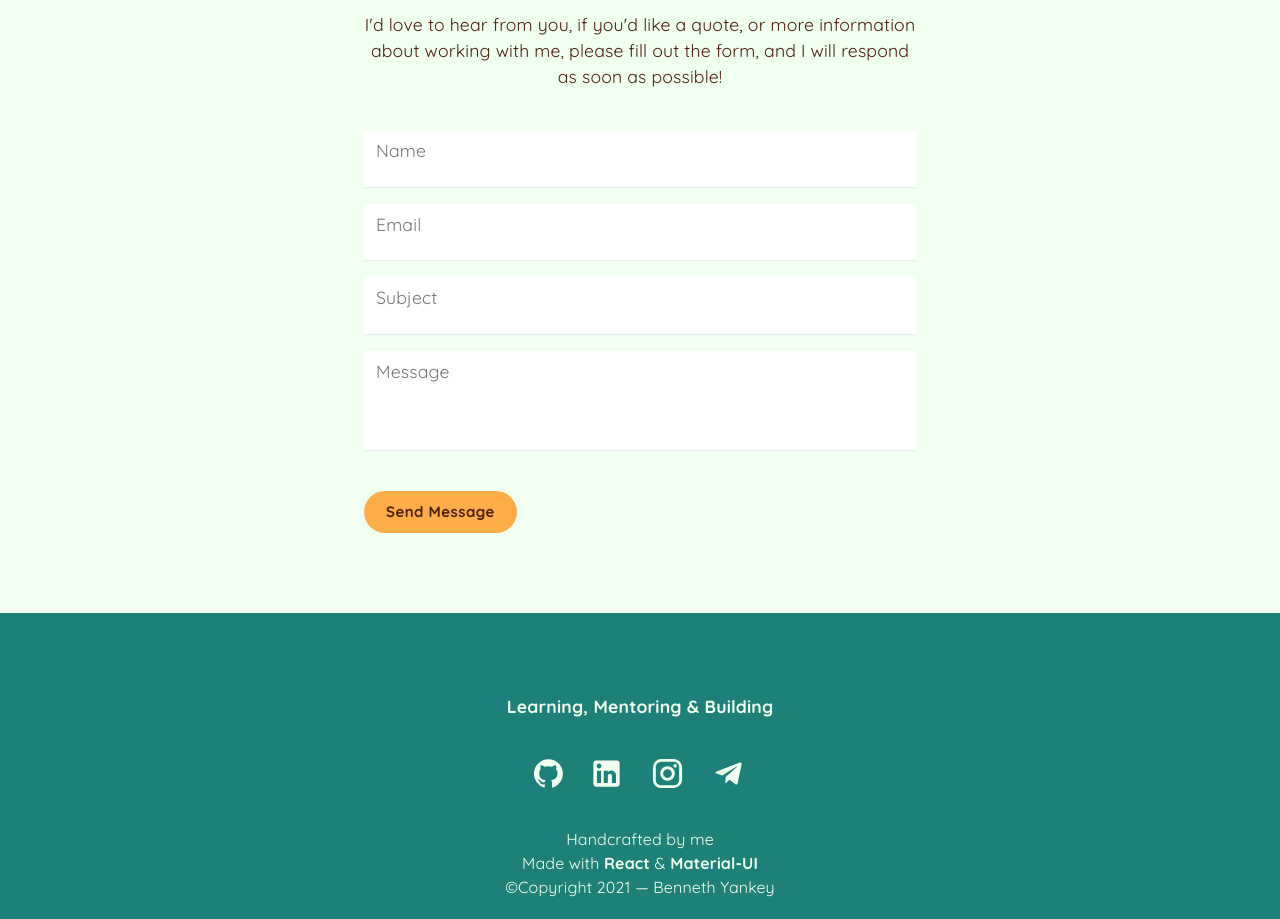
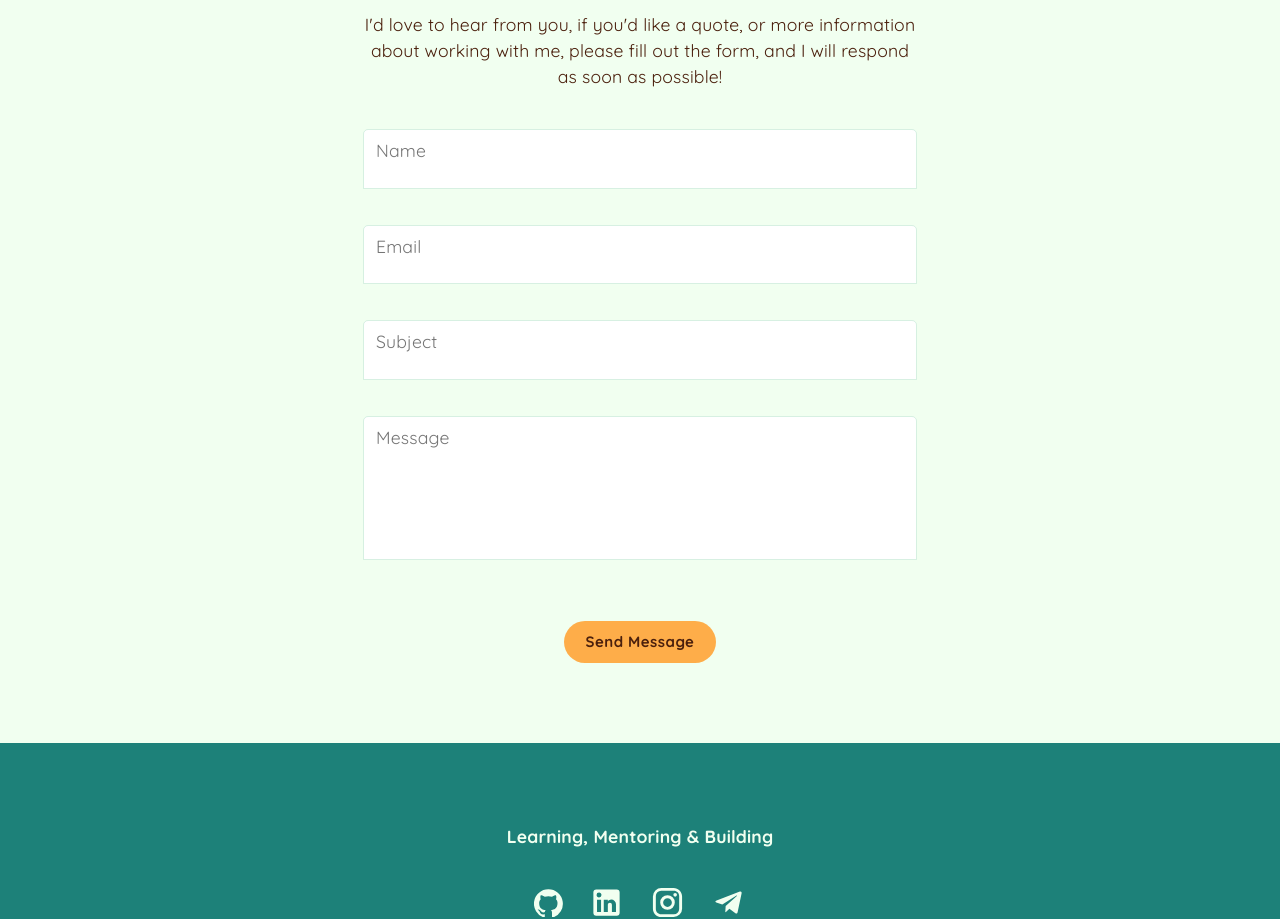
Before and after one commit to papayankey/bennethyankey, a React (Create React App) app: page / in a window 1280 px wide. Shown: the part 3080-3999 px from the top of the page. Built offline with nearby package versions, Linux system fonts and the light colour scheme.

Commit message:
chore: extract email service and styles

```diff
--- a/src/App/components/Contact/Form.tsx
+++ b/src/App/components/Contact/Form.tsx
@@ -1,88 +1,127 @@
+// react
+import { useState } from 'react';
+
 // material components
 import TextField from '@material-ui/core/TextField';
 import Button from '@material-ui/core/Button';
+import Typography from '@material-ui/core/Typography';
 
-// material utils
-import { makeStyles, createStyles, Theme } from '@material-ui/core';
+// components
+import { useForm } from 'react-hook-form';
+import * as yup from 'yup';
+import { yupResolver } from '@hookform/resolvers/yup';
+import { emailService } from './emailService';
 
 // styles
-const useStyles = makeStyles((theme: Theme) =>
-  createStyles({
-    form: {
-      textAlign: 'left',
-    },
-    button: {
-      marginTop: theme.spacing(4),
-    },
-    textField: {
-      '& .MuiFilledInput-root:hover, & .MuiFilledInput-root.Mui-focused': {
-        backgroundColor: theme.palette.primary.light,
-      },
-      '& .MuiFilledInput-underline::before': {
-        borderBottom: `1px solid #1d81791f`,
-      },
-    },
-  })
-);
+import { useStyles } from './styles';
+
+export type FormData = {
+  name: string;
+  email: string;
+  subject: string;
+  message: string;
+};
+
+// validation schema
+const schema = yup.object().shape({
+  name: yup.string().required(),
+  email: yup.string().email().required(),
+  subject: yup.string().required(),
+  message: yup.string().required(),
+});
 
 function Form() {
+  const { handleSubmit, register, errors, reset } = useForm<FormData>({
+    defaultValues: {
+      name: '',
+      email: '',
+      subject: '',
+      message: '',
+    },
+    resolver: yupResolver(schema),
+  });
+  const [isSubmitting, setIsSubmitting] = useState<boolean>(false);
   const classes = useStyles();
 
+  const onSubmit = handleSubmit(data => {
+    emailService(data, setIsSubmitting, reset);
+  });
+
   return (
-    <form className={classes.form}>
+    <form onSubmit={onSubmit} className={classes.form}>
       <TextField
+        inputRef={register}
         className={classes.textField}
         variant="filled"
-        hiddenLabel
         label="Name"
-        type="text"
         name="name"
         placeholder="Enter your name"
-        inputProps={{ 'aria-placeholder': 'Your Name', 'aria-label': 'name' }}
+        error={errors.name && true}
+        inputProps={{
+          'aria-placeholder': 'enter your name',
+          'aria-label': 'name',
+        }}
       />
+      <Typography variant="body2" className={classes.helperText}>
+        {errors.name?.message ?? ''}
+      </Typography>
       <TextField
+        inputRef={register}
         className={classes.textField}
         variant="filled"
-        hiddenLabel
         label="Email"
-        type="email"
         name="email"
-        placeholder="example@gmail.com"
+        placeholder="Enter your email"
+        error={errors.email && true}
         inputProps={{
-          'aria-placeholder': 'Email Address',
+          'aria-placeholder': 'example@gmail.com',
           'aria-label': 'email',
         }}
       />
+      <Typography variant="body2" className={classes.helperText}>
+        {errors.email?.message ?? ''}
+      </Typography>
       <TextField
+        inputRef={register}
         className={classes.textField}
         variant="filled"
-        hiddenLabel
         label="Subject"
-        type="text"
         name="subject"
         placeholder="What does this project involve?"
+        error={errors.subject && true}
         inputProps={{
           'aria-placeholder': 'What does this project involve?',
           'aria-label': 'subject',
         }}
       />
+      <Typography variant="body2" className={classes.helperText}>
+        {errors.subject?.message ?? ''}
+      </Typography>
       <TextField
+        inputRef={register}
         className={classes.textField}
         variant="filled"
-        hiddenLabel
         label="Message"
-        type="text"
         name="message"
         placeholder="Please give detailed description of the project"
+        error={errors.message && true}
         multiline={true}
-        rows={3}
-        inputProps={{ 'aria-placeholder': 'message', 'aria-label': 'message' }}
+        rows={5}
+        inputProps={{
+          'aria-placeholder': 'Please give detailed description of the project',
+          'aria-label': 'message',
+        }}
       />
+      <Typography variant="body2" className={classes.helperText}>
+        {errors.message?.message ?? ''}
+      </Typography>
       <Button
+        type="submit"
         variant="contained"
         size="large"
         color="secondary"
         className={classes.button}
+        disabled={isSubmitting}
       >
         Send Message
       </Button>
--- /dev/null
+++ b/src/App/components/Contact/emailService.ts
@@ -0,0 +1,64 @@
+// components
+import toast from 'react-hot-toast';
+import emailjs from 'emailjs-com';
+import { FormData } from './Form';
+
+const randomNumber = Math.random() * 100000 || 0;
+
+// emailjs service
+async function emailService(
+  { name, email, subject, message }: FormData,
+  setIsSubmitting: React.Dispatch<React.SetStateAction<boolean>>,
+  reset: any
+) {
+  const templateParams = {
+    subject,
+    message,
+    form_number: randomNumber,
+    from_name: name,
+    from_email: email,
+  };
+
+  let toastId;
+  let response;
+  try {
+    toastId = toast.loading('sending mail...', {
+      style: {
+        minWidth: '15ch',
+      },
+    });
+    setIsSubmitting(true);
+
+    // response = await emailjs.send(
+    //   `${process.env.REACT_APP_SERVICE_ID}`,
+    //   `${process.env.REACT_APP_TEMPLATE_ID}`,
+    //   templateParams,
+    //   `${process.env.REACT_APP_USER_ID}`
+    // );
+
+    // service simulation
+    response = await new Promise<{ status: number; text: string }>(
+      (resolve, reject) => {
+        setTimeout(function () {
+          resolve({ status: 200, text: 'OK' });
+          // reject({ status: 400, text: 'Bad Request' });
+        }, 5000);
+      }
+    );
+
+    if (response.status === 200) {
+      toast.success('mail is sent!', {
+        id: toastId,
+      });
+      setIsSubmitting(false);
+      reset();
+    }
+  } catch (error: any) {
+    toast.error('mail not sent!', {
+      id: toastId,
+    });
+    setIsSubmitting(false);
+  }
+}
+
+export { emailService };
--- /dev/null
+++ b/src/App/components/Contact/styles.ts
@@ -0,0 +1,35 @@
+// material utils
+import { makeStyles, createStyles, Theme } from '@material-ui/core';
+
+// styles
+const useStyles = makeStyles((theme: Theme) =>
+  createStyles({
+    form: {
+      textAlign: 'center',
+    },
+    button: {
+      marginTop: theme.spacing(4),
+    },
+    textField: {
+      '& .MuiFilledInput-root': {
+        outline: `1px solid ${theme.palette.divider}`,
+      },
+      '& .MuiFilledInput-root:hover, & .MuiFilledInput-root.Mui-focused': {
+        backgroundColor: theme.palette.primary.light,
+      },
+      '& .MuiFilledInput-underline::before': {
+        borderBottom: 'none',
+      },
+    },
+    helperText: {
+      textAlign: 'left',
+      color: '#f44336',
+      paddingLeft: theme.spacing(1) + 6,
+      paddingRight: theme.spacing(1) + 6,
+      minHeight: 22,
+      fontSize: '0.9rem',
+    },
+  })
+);
+
+export { useStyles };
```
Also changed, not shown: 1 other file (tests, documents, lock files or other folders).
